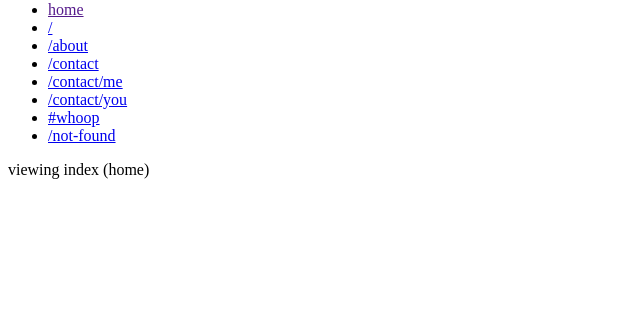
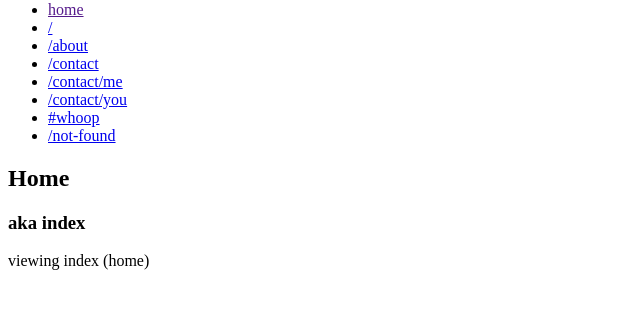
Before and after one commit to lizziegooding/LG-Code-301, a plain HTML site: page class11-sandbox/index.html in a window 1280 px wide. Both pictures are taken after a click on the link "home". Shown: the part 79-388 px from the top of the page, without its empty margins (0-640 px from the left). Drawn offline with Linux system fonts and the light colour scheme.

Commit message:
Added DOM elements

```diff
--- a/class11-sandbox/app.js
+++ b/class11-sandbox/app.js
@@ -1,5 +1,7 @@
 // var p = document.querySelector('p');
 var $p = $('p');
+var $h2 = $('h2');
+var $h3 = $('h3');
 
 function setRouteMappings() {
   page.base('/');
@@ -13,9 +15,19 @@ function setRouteMappings() {
   page();
 }
 
-function index() { $p.text('viewing index (home)'); }
-function about() { $p.text('viewing about'); }
+function index() {
+  $h2.text('Home');
+  $h3.text('aka index');
+  $p.text('viewing index (home)');
+}
+function about() {
+  $h2.text('About');
+  $h3.text('some things about me');
+  $p.text('viewing about');
+}
 function contact(ctx) {
+  $h2.text('Contact');
+  $h3.text('contact page');
   $p.text('viewing contact ' + (ctx.params.contactName || ''));
 }
 function notfound() {
--- a/class11-sandbox/index.html
+++ b/class11-sandbox/index.html
@@ -17,7 +17,8 @@
       <li><a href="#whoop">#whoop</a></li>
       <li><a href="not-found?foo=bar">/not-found</a></li>
     </ul>
-
+    <h2></h2>
+    <h3></h3>
     <p></p>
     <script src="jquery-2.1.4.js"></script>
     <script src="app.js"></script>
```
